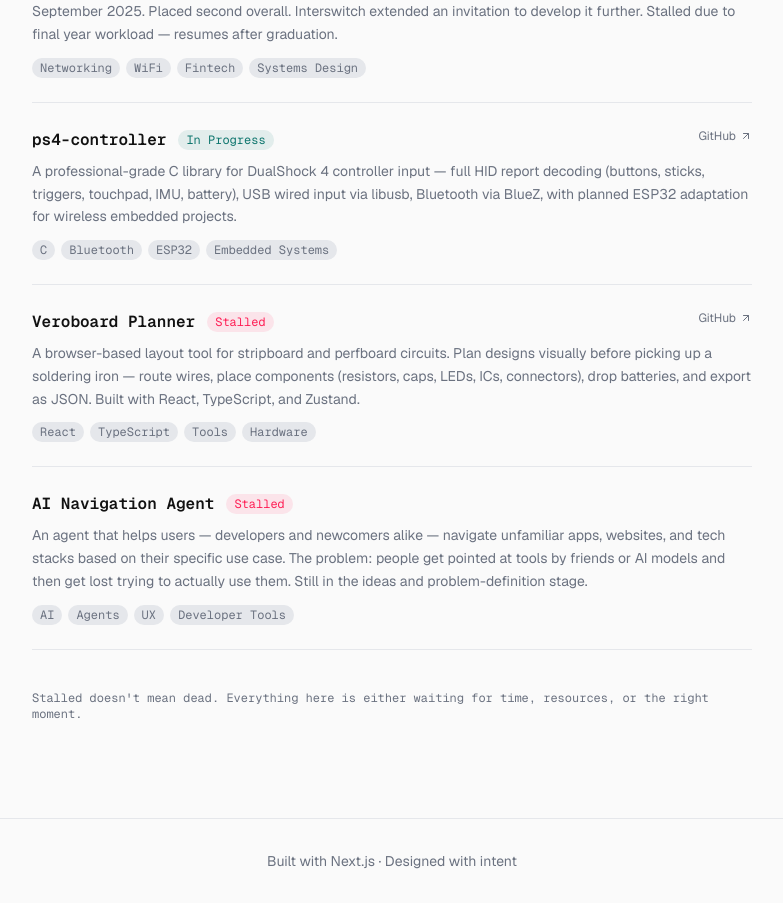
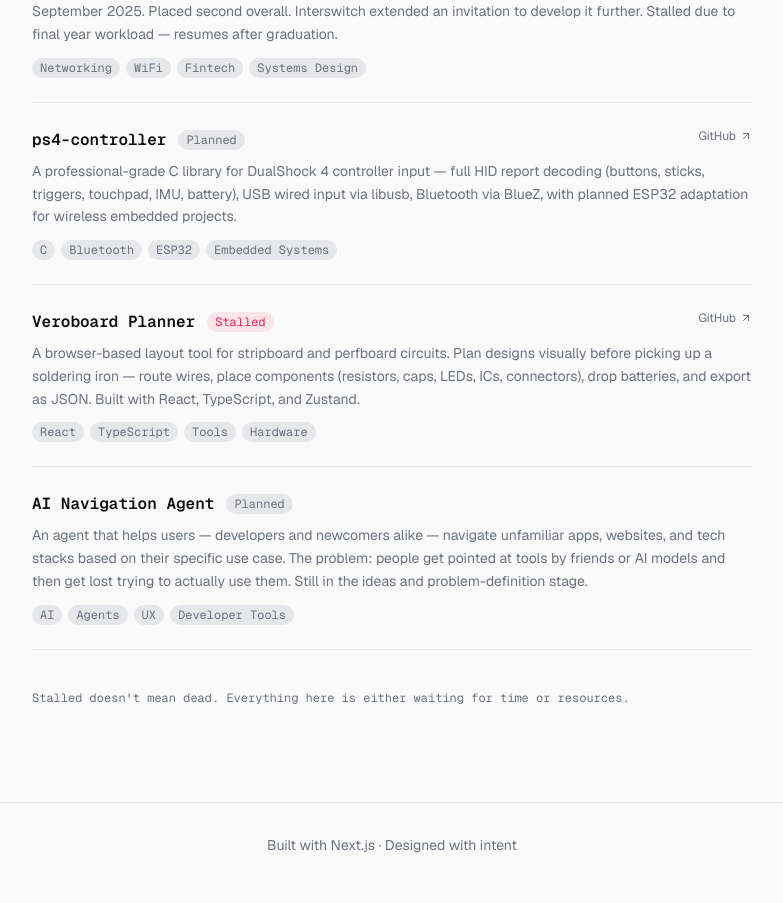
Before and after one commit to Geomorph2-0/my_portfolio, a Next.js app: page /building in a window 1280 px wide. Shown: the part 820-1723 px from the top of the page, without its empty margins (248-1031 px from the left). Built offline with nearby package versions, Linux system fonts and the light colour scheme.

Commit message:
chore: update build statuses and footer copy
- ps4-controller: In Progress → Planned
- AI Navigation Agent: Stalled → Planned
- BuildList footer: trim stalled disclaimer copy

```diff
--- a/components/BuildList.tsx
+++ b/components/BuildList.tsx
@@ -107,7 +107,7 @@ export default function BuildList({ builds }: { builds: CurrentBuild[] }) {
       )}
 
       <p className="text-xs text-(--muted) mt-10 font-mono">
-        Stalled doesn&apos;t mean dead. Everything here is either waiting for time, resources, or the right moment.
+        Stalled doesn&apos;t mean dead. Everything here is either waiting for time or resources.
       </p>
     </div>
   );
--- a/lib/data.ts
+++ b/lib/data.ts
@@ -38,7 +38,7 @@ export const currentBuilds: CurrentBuild[] = [
     name: "ps4-controller",
     description:
       "A professional-grade C library for DualShock 4 controller input — full HID report decoding (buttons, sticks, triggers, touchpad, IMU, battery), USB wired input via libusb, Bluetooth via BlueZ, with planned ESP32 adaptation for wireless embedded projects.",
-    status: "In Progress",
+    status: "Planned",
     tags: ["C", "Bluetooth", "ESP32", "Embedded Systems"],
     link: "https://github.com/Geomorph2-0/ps4-controller",
   },
@@ -54,7 +54,7 @@ export const currentBuilds: CurrentBuild[] = [
     name: "AI Navigation Agent",
     description:
       "An agent that helps users — developers and newcomers alike — navigate unfamiliar apps, websites, and tech stacks based on their specific use case. The problem: people get pointed at tools by friends or AI models and then get lost trying to actually use them. Still in the ideas and problem-definition stage.",
-    status: "Stalled",
+    status: "Planned",
     tags: ["AI", "Agents", "UX", "Developer Tools"],
   },
 ];
```
